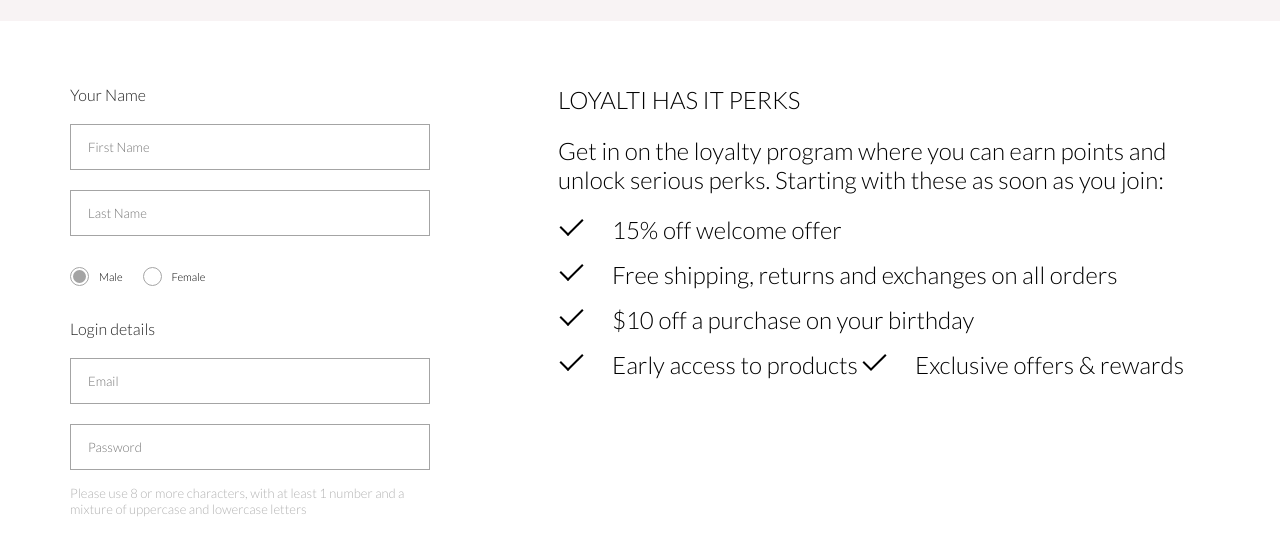
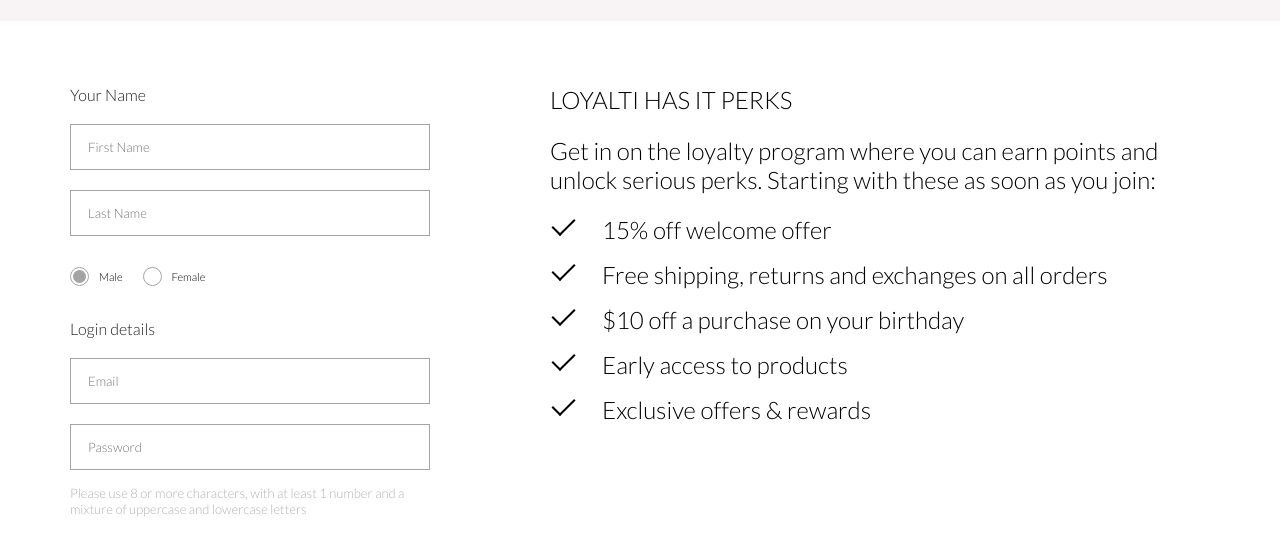
Before and after one commit to nikGogolev/gbCourse2Hw, a plain HTML site: page registration.html in a window 1280 px wide. Shown: the part 202-755 px from the top of the page. Drawn offline with Linux system fonts and the light colour scheme.

Commit message:
Устранение некоторых косяков

```diff
--- a/style/styles.less
+++ b/style/styles.less
@@ -2056,6 +2056,8 @@ body{
 
 		&-list{
 			list-style: none;
+			display: flex;
+			flex-direction: column;
 
 			&-item{
 				.text(@font-size: 24px;@line-height: 29px;@font-weight: 300);
@@ -2086,7 +2088,7 @@ body{
 	&-wrapper{
 		display: grid;
 		grid-template-columns: auto auto;
-		grid-column-gap: 128px;
+		grid-column-gap: 22px;
 		align-items: start;
 	}
 
@@ -2217,6 +2219,7 @@ body{
 
 	&-perks{
 		max-width: 660px;
+		justify-self: end;
 
 		&-heading{
 			.text(@font-size: 24px;@line-height: 29px;@font-weight: 300;@text-transform: uppercase);
@@ -2234,10 +2237,11 @@ body{
 			&-item{
 				.text(@font-size: 24px;@line-height: 29px;@font-weight: 300);
 				margin-bottom: 16px;
-				display: inline-flex;
+				display: grid;
+				grid-template-columns: 52px auto;
 
 				&:before{
-					display: inline-flex;
+					display: block;
 					content: '';
 					width: 20px;
 					height: 10px;
@@ -2436,10 +2440,6 @@ body{
 		padding: 40px 16px 96px;
 	}
 
-	.registration-wrapper {
-		grid-column-gap: 22px;
-	}
-
 	.registration-perks {
 		max-width: 354px;
 	}
```
Also changed, not shown: style/styles.css.
